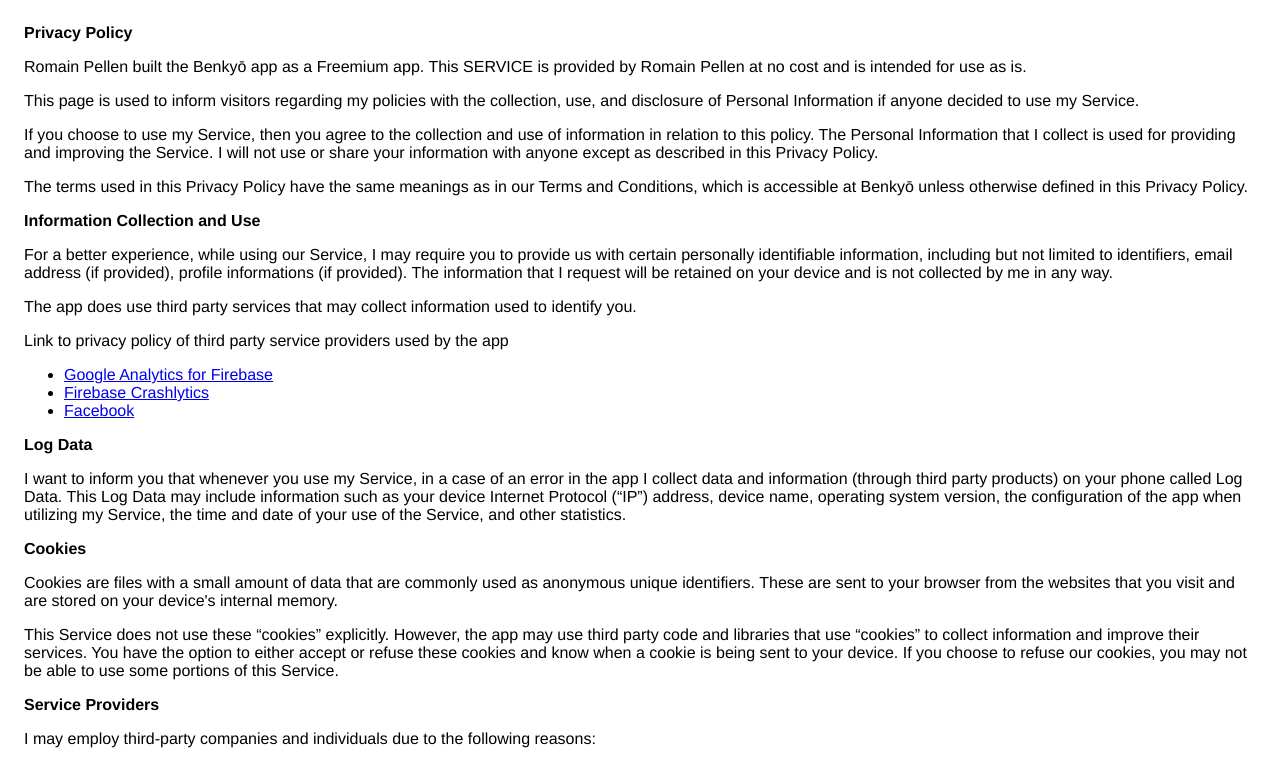
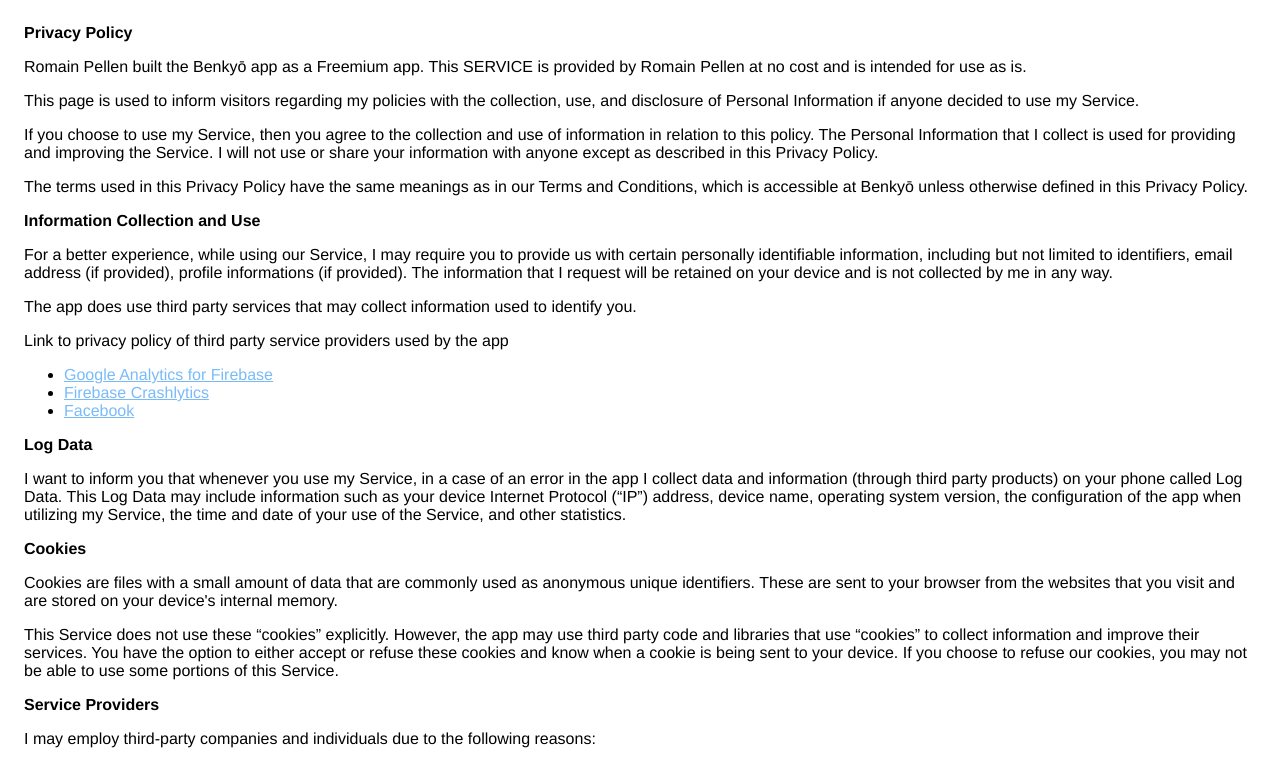
Before and after one commit to RomainPellen/RomainPellen.github.io, a plain HTML site: page app/benkyo/legal/privacypolicy.html in a window 1280 px wide. Shown: the top 761 px of the page. Drawn offline with Linux system fonts and the light colour scheme.

Commit message:
Dark mode
Also added in-app purchases paragraph in T&C

```diff
--- a/app/benkyo/legal/privacypolicy.html
+++ b/app/benkyo/legal/privacypolicy.html
@@ -4,7 +4,17 @@
       <meta charset='utf-8'>
       <meta name='viewport' content='width=device-width'>
       <title>Privacy Policy</title>
-      <style> body { font-family: 'Helvetica Neue', Helvetica, Arial, sans-serif; padding:1em; } </style>
+      <style>
+      :root {
+        color-scheme: light dark;
+      }
+      a {
+        color: #79BBF9;
+      }
+      body {
+        font-family: 'Helvetica Neue', Helvetica, Arial, sans-serif; padding:1em;
+      }
+      </style>
     </head>
     <body>
     <strong>Privacy Policy</strong> <p>
```
Also changed, not shown: app/benkyo/legal/termsandconditions.html (+5 -0 lines), 1 other file.
